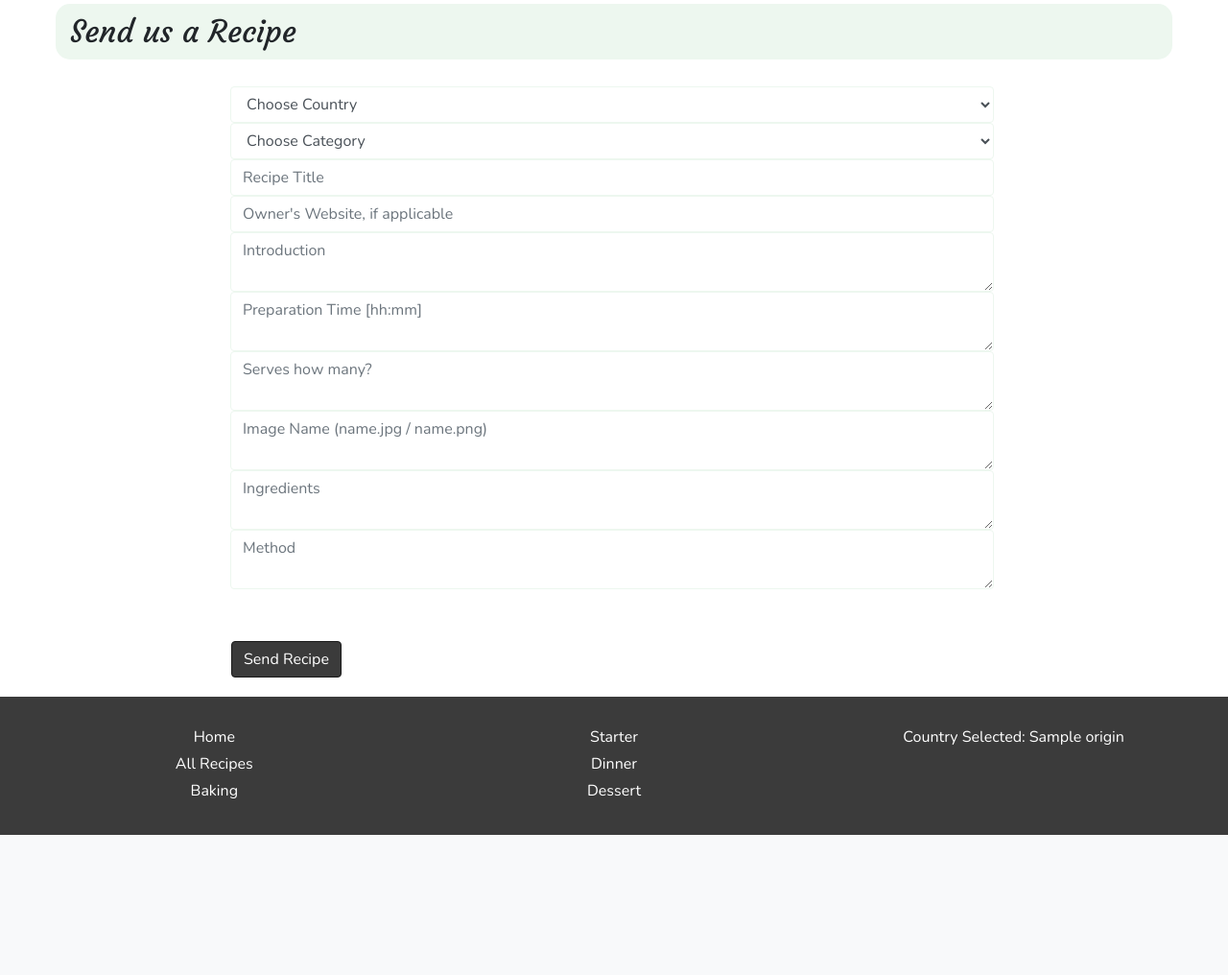
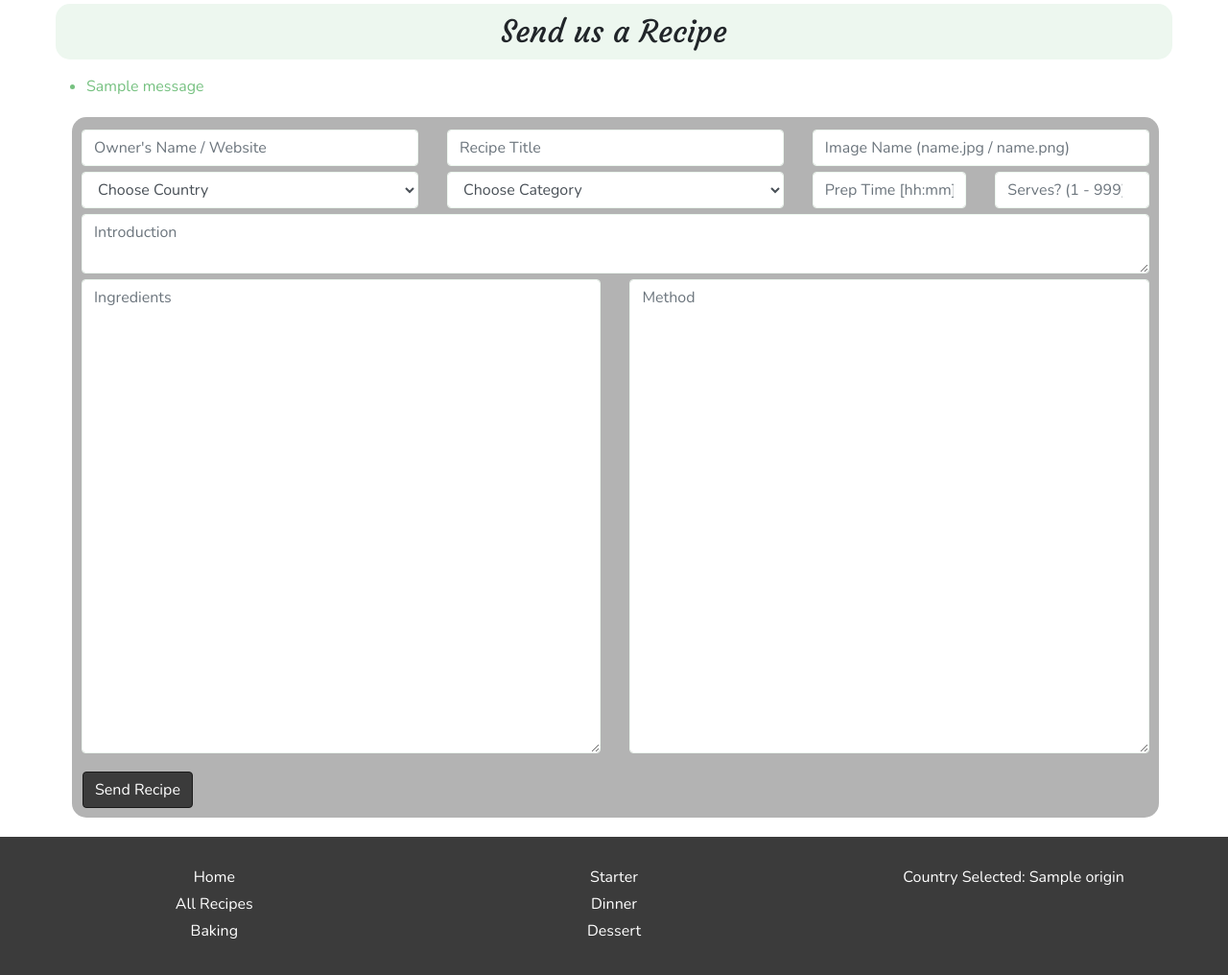
Before and after one commit to KittyMcDonagh/Third-Milestone-Project, a Flask app: template templates/send-recipe.html in a window 1280 px wide. Shown: the part 100-1116 px from the top of the page at 96% size. Before the commit the page ends 970 px from the top, so only its background shows below. Run offline with Flask 2, Linux system fonts and the light colour scheme; the template is opened without the code that fills it: most values are stand-ins (such as "Sample title", 1, 10 or a date in 2020); one stand-in notice (Sample message) is shown; some libraries are stand-ins or nearby versions; some web fonts are replaced.

Commit message:
user message flashing

```diff
--- a/app.py
+++ b/app.py
@@ -1,11 +1,13 @@
 import os
 
-from flask import Flask, render_template, redirect, request, url_for
+from flask import Flask, render_template, redirect, request, flash, url_for
 
 from flask_pymongo import PyMongo
 from bson.objectid import ObjectId
 
 app = Flask(__name__)
+
+app.secret_key = "kitty1914"
 
 # Mongo Database for The Global Irish Cafe
 MONGODB_URI = os.getenv("MONGO_URI")
@@ -195,7 +197,7 @@ def insert_recipe():
               "category" : request.form['category'].lower(),
               "title" : request.form['title'].lower(),
               "intro" : request.form['intro'].lower(),
-              "owner" : "",
+              "owner" : request.form['owner'].lower(),
               "prep_time" : request.form['prep_time'],
               "serves" : request.form['serves'],
               "image" : request.form['image-name'].lower(),
@@ -208,6 +210,9 @@ def insert_recipe():
     #Insert the new recipe into the database
     recipes.insert_one(recipe)
 
+
+    flash("Thank You. We have received your recipe.")
+
     return redirect(url_for('send_recipe'))
 
 
--- a/static/css/style.css
+++ b/static/css/style.css
@@ -326,23 +326,33 @@ main {
     border: solid 2px #f2f2f2;
 }
 
-/*  css used in contact.html                                                */
+/*  css used in send-recipe.html                                                */
 
-.input-field label {
-     color: #000;
+
+.flashes {
+    color:#76c180;
+}
+
+.input-field {
+
+     padding-bottom: 3px;
+     padding-top: 3px;
 }
 
 .form-style {
     font-family: "Nunito", sans-serif;
     font-size: 16px;
+    padding:10px;
+    background-color: #b3b3b3;
+    border-radius: 15px;
 
 }
 
 .form-center {
-    margin-left: 175px;
+    margin-left: 25px;
     margin-top: 20px;
     margin-bottom: 20px;
-    width: 70%;
+    width: 96%;
 
 }
 
--- a/static/js/nav.js
+++ b/static/js/nav.js
@@ -3,7 +3,7 @@
 // Change home icon from green to black
 $("#home").addClass("home-icon-deselected");
 
-// Leave the country dropdown disabled if we're on the Contact Page
+// Leave the country dropdown disabled if we're on the Send Recipe Page
 
 var category = document.getElementById('category').innerHTML;
 
@@ -45,10 +45,10 @@ if (category === "Dessert") {
 
 if (category === "Send us a Recipe") {
 
-    $("#contact").addClass("selected-green");
+    $("#send-recipe").addClass("selected-green");
 }
 
-// Leave the country dropdown disabled if we're on the Contact Page
+// Leave the country dropdown disabled if we're on the Send Recipe Page
 if (category != "Send us a Recipe") {
 
     $("#origindd").addClass("selected-green");
--- a/templates/base.html
+++ b/templates/base.html
@@ -52,7 +52,7 @@
                     </li>
 
                     <li class="nav-item">
-                        <a id="contact" class="nav-link" href="{{ url_for('send_recipe') }}">SEND RECIPE</a>
+                        <a id="send-recipe" class="nav-link" href="{{ url_for('send_recipe') }}">SEND RECIPE</a>
                     </li>
 
                     <!-- Dropdown menu for ORIGIN  -->
--- a/templates/send-recipe.html
+++ b/templates/send-recipe.html
@@ -3,18 +3,47 @@
 <!-- Banner for 'Send us a Recipe -->
 <div class="row m-0 p-2 mt-3 mb-2">
     <div class="col-12 feature-style">
-        <h2 id="category" class="m-0">Send us a Recipe</h2>
+        <h2 id="category" class="text-center m-0">Send us a Recipe</h2>
     </div>
 </div>
+
+<!-- Flash a thank you message to the user when recipe received -->
+<div class="row">
+    <div class="col-12 mx-auto">
+        {% with messages = get_flashed_messages() %} {% if messages %} {% endif %}
+        <ul >
+            {% for message in messages %}
+            <li class="flashes">{{ message }}</li>
+            {% endfor %}
+        </ul>
+        {% endwith %}
 
         <!-- Recipe input form  -->
 
         <div class="row form-center">
             <form action="{{ url_for('insert_recipe') }}" method="POST" class="col-12 form-style">
 
+                <!-- Input Owners' Name and Image Name -->
+
                 <div class="row">
-            <div class="input-field col-12">
+                    <div class="input-field col-4">
+                        <input id="owner" name="owner" type="text" class="form-control" placeholder="Owner's Name / Website" required>
+                    </div>
 
+                    <div class="input-field col-4">
+                        <input maxlength="50" id="title" name="title" type="text" class="form-control" placeholder="Recipe Title" required></textarea>
+                    </div>
+
+                    <div class="input-field col-4">
+                        <!-- Use textarea, rather than <input type="text> for HTML5 -->
+                        <input name="image-name" id="image-name" class="form-control" placeholder="Image Name (name.jpg / name.png) "></textarea>
+                    </div>
+
+                </div>
+
+                <!-- Choose Country, Category, Preparation Time and Serves -->
+                <div class="row">
+                    <div class="input-field col-4">
                         <select id="sel_origin" name="origin" class="form-control" required>
                     <option  value="" disabled selected>Choose Country</option>
 
@@ -28,11 +57,7 @@
                 </select>
                     </div>
 
-
-        </div>
-
-        <div class="row">
-            <div class="input-field col-12">
+                    <div class="input-field col-4">
 
                         <select id="category" name="category" class="form-control" required>
                     <option value="" disabled selected>Choose Category</option>
@@ -47,80 +72,46 @@
                 </select>
                     </div>
 
+                    <!-- Input Preparation time and how many it serves -->
+                    <div class="input-field col-2">
+                        <!-- Use textarea, rather than <input type="text> for HTML5 -->
+                        <input name="prep_time" id="prep_time" class="form-control" placeholder="Prep Time [hh:mm]"></textarea>
+                    </div>
+
+                    <div class="input-field col-2">
+                        <!-- Use textarea, rather than <input type=text> for HTML5 -->
+                        <input type="number" min="1" max="999" name="serves" id="serves" class="form-control" placeholder="Serves? (1 - 999)"></textarea>
+                    </div>
 
                 </div>
 
 
-        <div class="row">
-            <div class="input-field col-12">
-                <input id="title" name="title" type="text" class="form-control" placeholder="Recipe Title" required>
-            </div>
-        </div>
-
-        <div class="row">
-            <div class="input-field col-12">
-                <input id="owner" name="owner" type="text" class="form-control" placeholder="Owner's Website, if applicable" required>
-            </div>
-        </div>
-
-        <div class="row">
-            <div class="input-field col-12">
-                <!-- Use textarea, rather than <input type="text> for HTML5 -->
-                <textarea name="intro" id="intro" class="form-control" placeholder="Introduction" required></textarea>
-            </div>
-        </div>
-
-        <div class="row">
-            <div class="input-field col-12">
-                <!-- Use textarea, rather than <input type="text> for HTML5 -->
-                <textarea name="prep_time" id="prep_time" class="form-control" placeholder="Preparation Time [hh:mm]"></textarea>
-            </div>
-        </div>
-
-        <div class="row">
-            <div class="input-field col-12">
-                <!-- Use textarea, rather than <input type="text> for HTML5 -->
-                <textarea name="serves" id="serves" class="form-control" placeholder="Serves how many?"></textarea>
-            </div>
-        </div>
-
-        <div class="row">
-            <div class="input-field col-12">
-                <!-- Use textarea, rather than <input type="text> for HTML5 -->
-                <textarea name="image-name" id="image-name" class="form-control" placeholder="Image Name (name.jpg / name.png) "></textarea>
-            </div>
-        </div>
-
-        <div class="row">
-            <div class="input-field col-12">
-                <!-- Use textarea, rather than <input type="text> for HTML5 -->
-                <textarea name="ingredients" id="ingredients" class="form-control" placeholder="Ingredients" required></textarea>
-            </div>
-        </div>
-
-        <div class="row">
-            <div class="input-field col-12">
-                <!-- Use textarea, rather than <input type="text> for HTML5 -->
-                <textarea name="method" id="method" class="form-control" placeholder="Method" required></textarea>
-            </div>
-        </div>
+                <!-- Input Recipe title and introductory comments -->
 
                 <div class="row">
 
-            <div class="input-field col-4">
-                <input id="home_feature" name="home_feature" type="text" class="form-control invisible">
-            </div>
-
-            <div class="input-field col-4">
-                <input id="key_word" name="key_word" type="text" value="new" class="form-control invisible">
-            </div>
-
-            <div class="input-field col-4">
-                <input id="status" name="status" type="text" value="new" class="form-control invisible">
+                    <div class="input-field col-12">
+                        <!-- Use textarea, rather than <input type="text> for HTML5 -->
+                        <textarea rows="2" name="intro" id="intro" class="form-control" placeholder="Introduction" required></textarea>
                     </div>
                 </div>
 
 
+
+                <!-- Input Ingredients and Method -->
+
+
+                <div class="row">
+                    <div class="input-field col-6">
+                        <!-- Use textarea, rather than <input type= text> for HTML5 -->
+                        <textarea rows="20" name="ingredients" id="ingredients" class="form-control" placeholder="Ingredients" required></textarea>
+                    </div>
+
+                    <div class="input-field col-6">
+                        <!-- Use textarea, rather than <input type="text> for HTML5 -->
+                        <textarea rows="20" name="method" id="method" class="form-control" placeholder="Method" required></textarea>
+                    </div>
+                </div>
 
                 <!-- Submit the Recipe -->
 
@@ -132,6 +123,8 @@
             </form>
 
         </div>
+    </div>
+</div>
 
 <script src="https://cdnjs.cloudflare.com/ajax/libs/jquery/3.4.1/jquery.min.js"></script>
 
```
Also changed, not shown: static/images/bri_sta_smoked_salmon.jpg (added), static/images/ire_din_irish_stew.jpg (added). Lines whose indentation alone changed are shown as unchanged.
